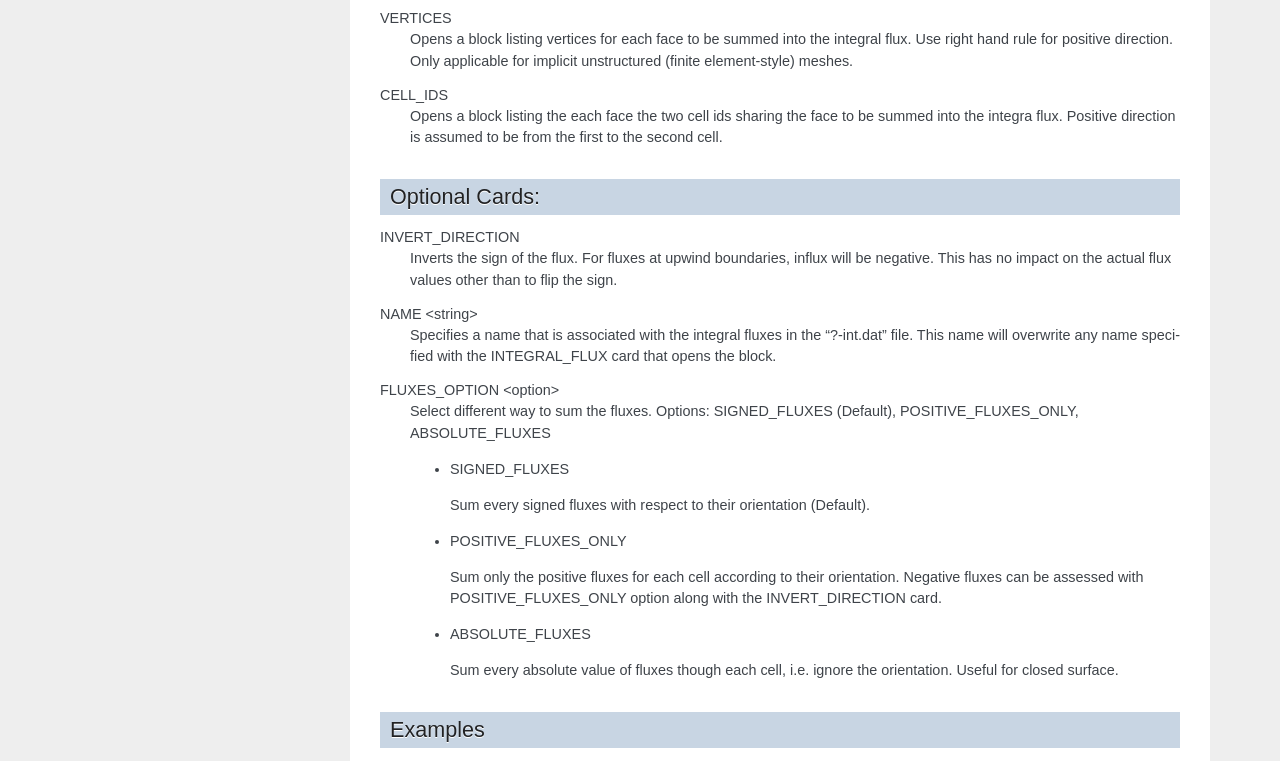
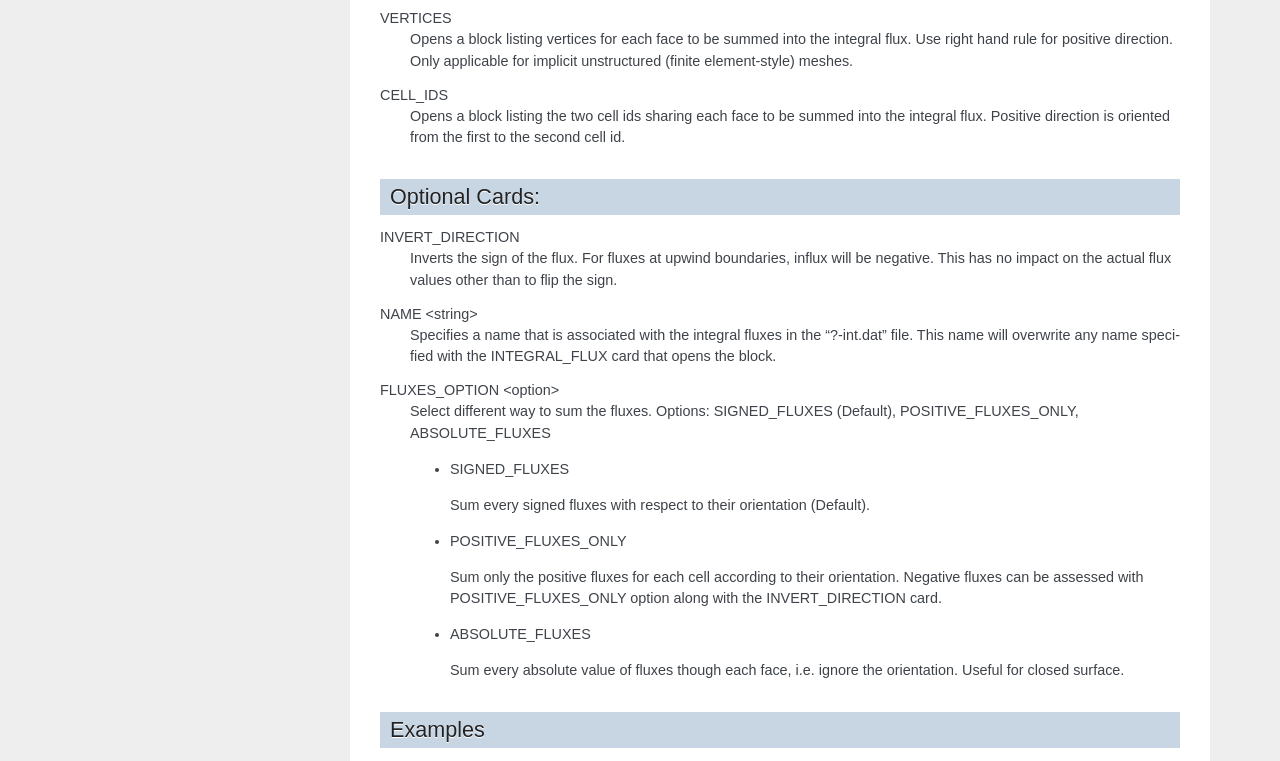
Before and after one commit to Miracloon/pflotran-documentation, a Sphinx documentation site: the page built from source/user_guide/cards/process_model_cards/integral_flux_card.rst, in a window 1280 px wide. Shown: the part 594-1355 px from the top of the page. Built offline with Sphinx 7.4.7, drawn with Linux system fonts in a browser that asks for light colours.

Commit message:
minor correction

```diff
--- a/source/user_guide/cards/process_model_cards/integral_flux_card.rst
+++ b/source/user_guide/cards/process_model_cards/integral_flux_card.rst
@@ -31,7 +31,7 @@ VERTICES
  Opens a block listing vertices for each face to be summed into the integral flux. Use right hand rule for positive direction. Only applicable for implicit unstructured (finite element-style) meshes.
 
 CELL_IDS
- Opens a block listing the each face the two cell ids sharing the face to be summed into the integra flux. Positive direction is assumed to be from the first to the second cell.
+ Opens a block listing the two cell ids sharing each face to be summed into the integral flux. Positive direction is oriented from the first to the second cell id.
 
 Optional Cards:
 --------------------
@@ -55,7 +55,7 @@ FLUXES_OPTION <option>
 
  * ABSOLUTE_FLUXES
 
-   Sum every absolute value of fluxes though each cell, i.e. ignore the orientation. Useful for closed surface.
+   Sum every absolute value of fluxes though each face, i.e. ignore the orientation. Useful for closed surface.
 
 
 Examples
```
